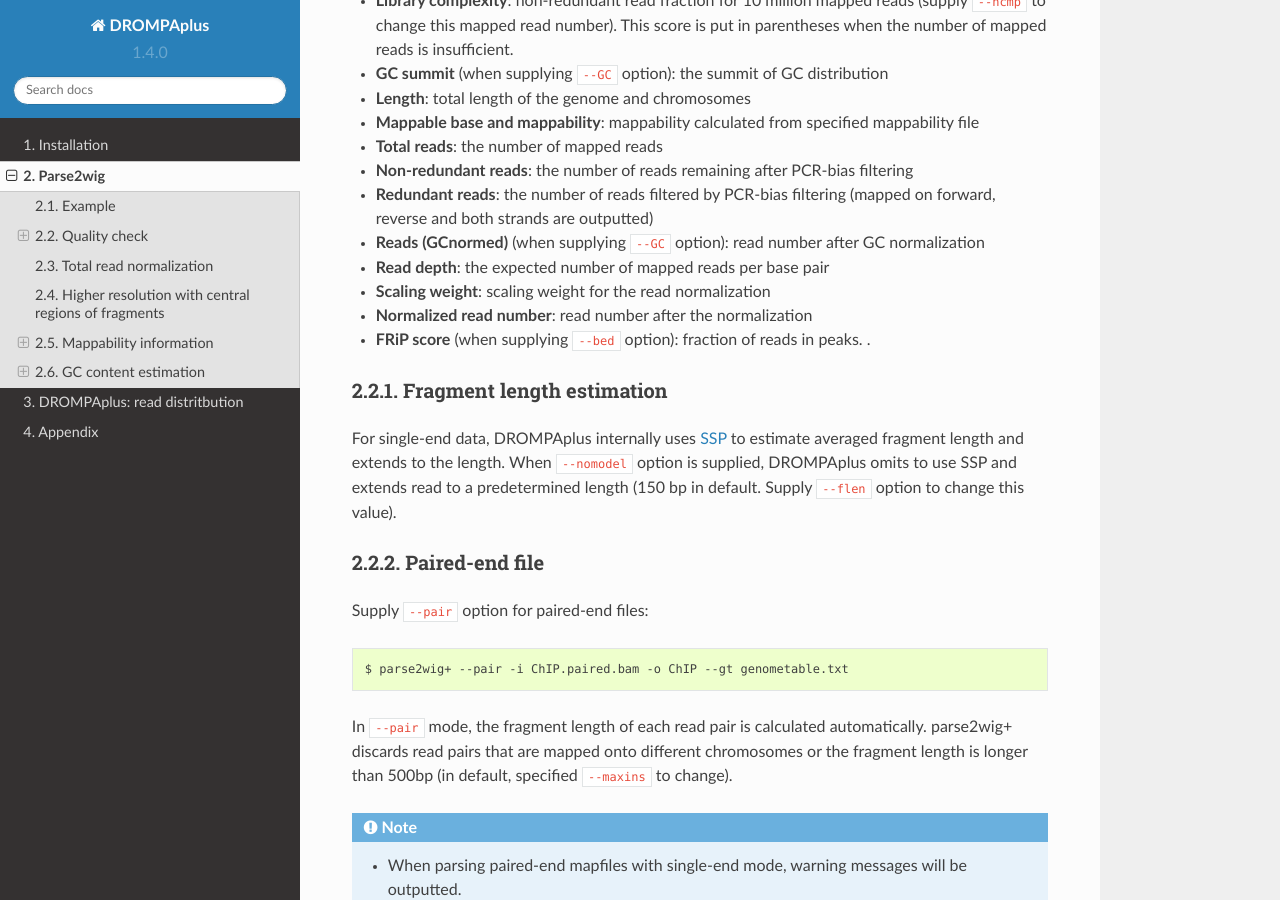
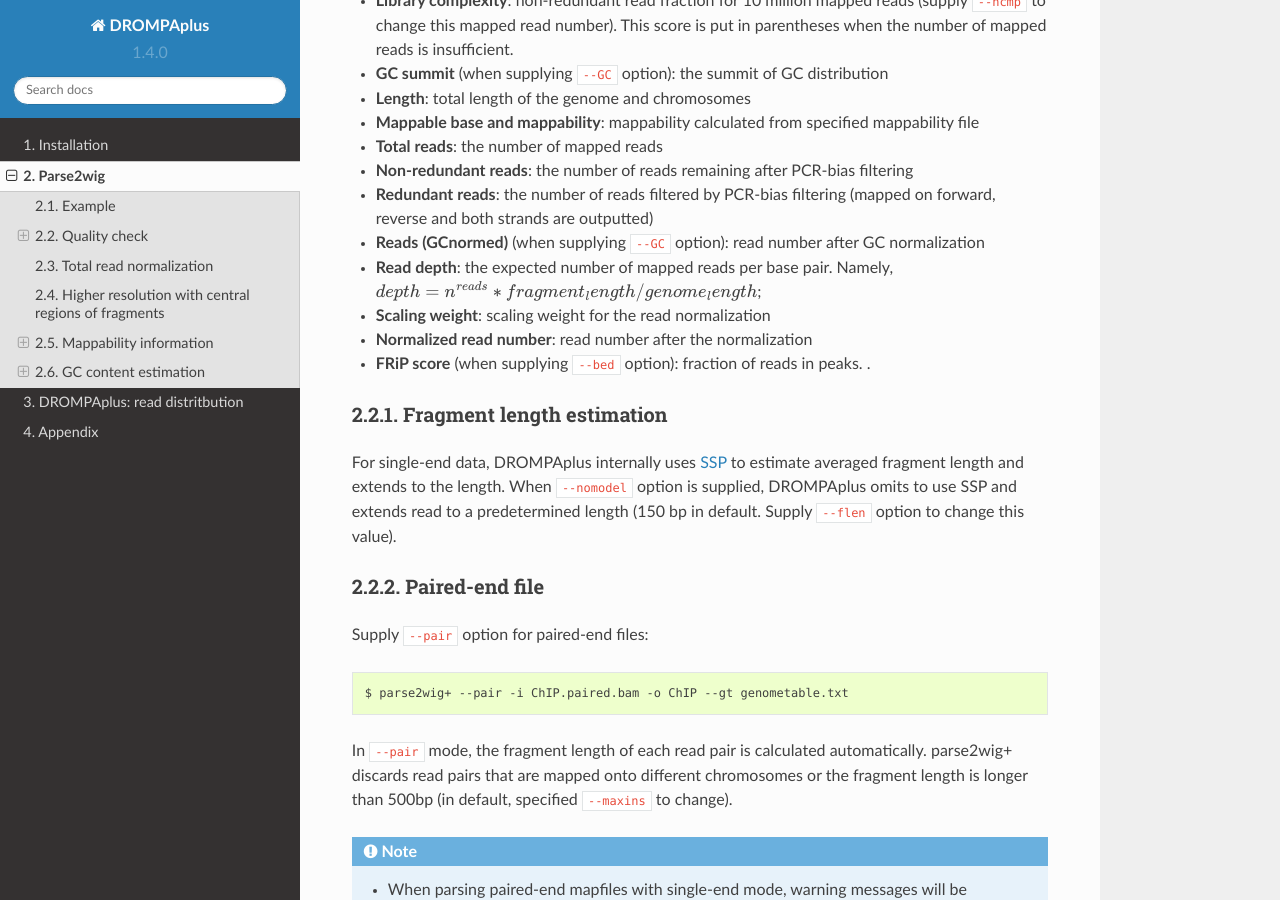
Before and after one commit to rnakato/DROMPAplus, a Sphinx documentation site: the page built from docs/content/parse2wig.rst, in a window 1280 px wide and 900 px high, scrolled down 1492 px. Built offline with Sphinx 7.4.7 and the Read the Docs theme 2.0.0, drawn with Linux system fonts in a browser that asks for light colours.

```diff
--- a/docs/content/parse2wig.rst
+++ b/docs/content/parse2wig.rst
@@ -58,7 +58,7 @@
 - **Non-redundant reads**: the number of reads remaining after PCR-bias filtering
 - **Redundant reads**: the number of reads filtered by PCR-bias filtering (mapped on forward, reverse and both strands are outputted)
 - **Reads (GCnormed)** (when supplying ``--GC`` option): read number after GC normalization
-- **Read depth**: the expected number of mapped reads per base pair
+- **Read depth**: the expected number of mapped reads per base pair. Namely, :math:`depth = n^{reads} * fragment_length/genome_length`;
 - **Scaling weight**: scaling weight for the read normalization
 - **Normalized read number**: read number after the normalization
 - **FRiP score** (when supplying ``--bed`` option): fraction of reads in peaks. .
```
